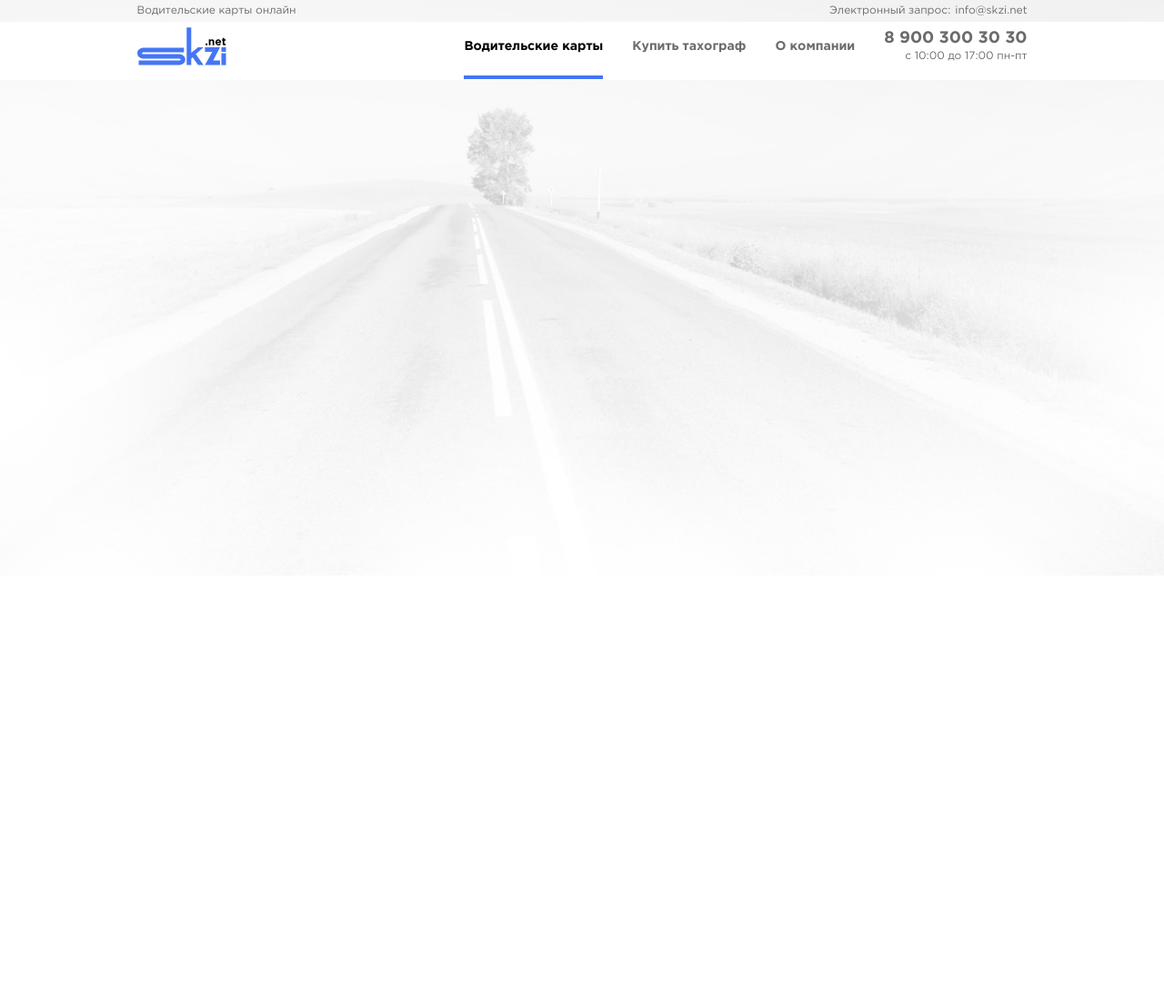
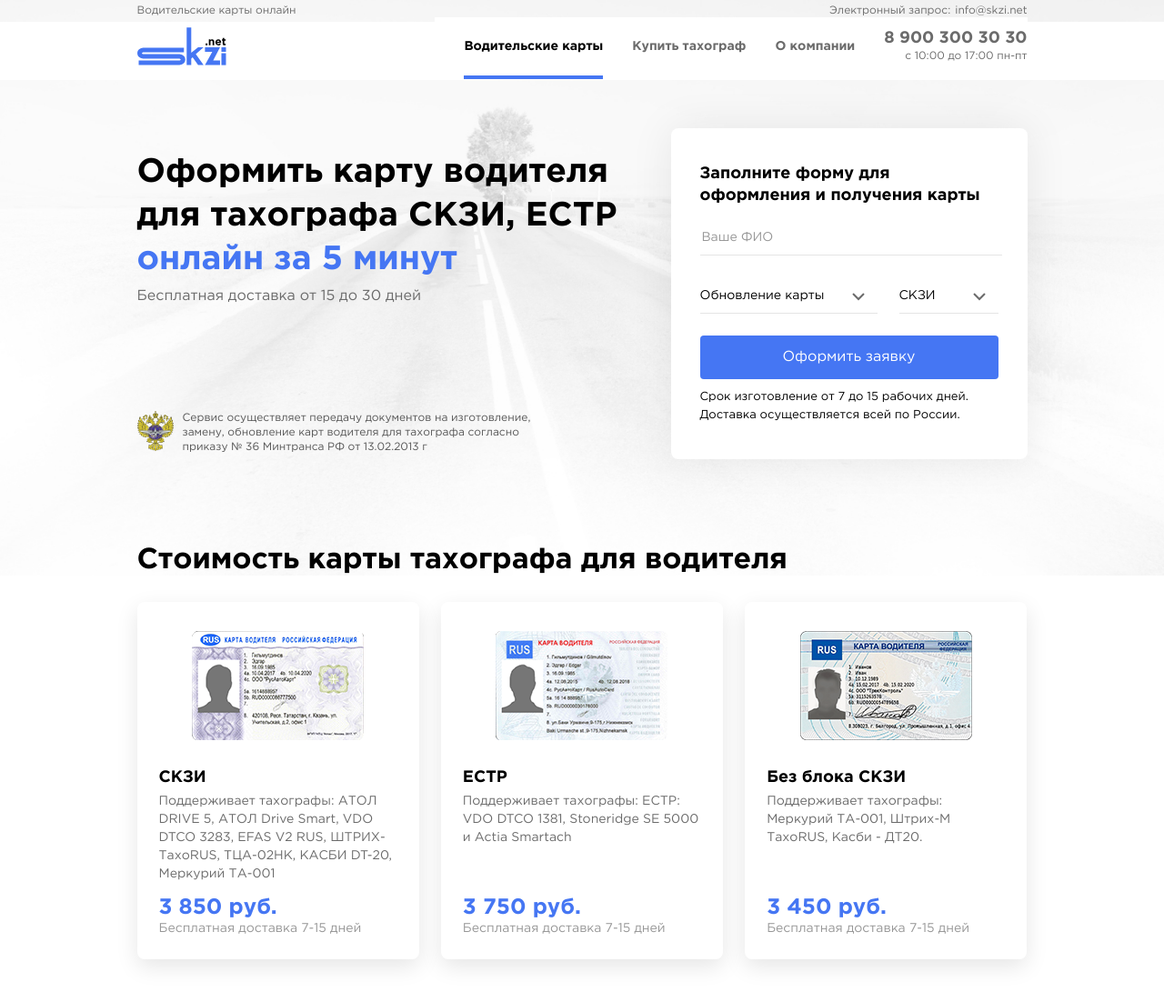
Before and after one commit to kashmir1/skzi, a website: page source/index.html in a window 1280 px wide. Shown: the whole page at 91% size. Before the commit the page ends 800 px from the top, so only its background shows below. Drawn offline with nearby package versions, Linux system fonts and the light colour scheme; files whose address does not match are found by name.

Commit message:
фикс меню

```diff
--- a/source/index.html
+++ b/source/index.html
@@ -60,97 +60,97 @@
      </div>
  </header>
 
-<!--<main class="main-page">-->
-<!--  <div class="container">-->
-<!--    <section class="card-create">-->
-<!--      <div class="card-create__left-col">-->
-<!--        <h1>Оформить карту водителя для тахографа СКЗИ, ЕСТР</h1><span class="titles__h1&#45;&#45;blue">онлайн за 5 минут </span>-->
-<!--        <span class="card-create__subtext">Бесплатная доставка от 15 до 30 дней</span>-->
-<!--        <span class="card-create__rule">-->
-<!--      Сервис осуществляет передачу документов на изготовление, замену, обновление карт водителя для тахографа согласно приказу № 36 Минтранса РФ от 13.02.2013 г-->
-<!--    </span>-->
-<!--      </div>-->
+<main class="main-page">
+  <div class="container">
+    <section class="card-create">
+      <div class="card-create__left-col">
+        <h1>Оформить карту водителя для тахографа СКЗИ, ЕСТР</h1><span class="titles__h1--blue">онлайн за 5 минут </span>
+        <span class="card-create__subtext">Бесплатная доставка от 15 до 30 дней</span>
+        <span class="card-create__rule">
+      Сервис осуществляет передачу документов на изготовление, замену, обновление карт водителя для тахографа согласно приказу № 36 Минтранса РФ от 13.02.2013 г
+    </span>
+      </div>
 
-<!--      <div class="form__small-form">-->
-<!--      <form class="form" action="" method="post">-->
-<!--          <h2>Заполните форму для оформления и получения карты</h2>-->
-<!--        <label class="form__label">-->
-<!--          <input class="form__input" type="text" placeholder="Ваше ФИО" required>-->
-<!--          <span class="form__span">Ваше ФИО</span>-->
-<!--        </label>-->
+      <div class="form__small-form">
+      <form class="form" action="" method="post">
+          <h2>Заполните форму для оформления и получения карты</h2>
+        <label class="form__label">
+          <input class="form__input" type="text" placeholder="Ваше ФИО" required>
+          <span class="form__span">Ваше ФИО</span>
+        </label>
 
-<!--          <div class="form__select-wrapper">-->
-<!--            <div class="custom-select form__select-type">-->
-<!--              <select>-->
-<!--                <option value="0">Тип заявления</option>-->
-<!--                <option value="1" selected>Обновление карты</option>-->
-<!--                <option value="2">Новая карта</option>-->
-<!--                <option value="3">Замена карты</option>-->
-<!--              </select>-->
-<!--              <span class="form__span-select">Тип заявления</span>-->
-<!--            </div>-->
-<!--            <div class="custom-select form__select-card-type">-->
-<!--              <select>-->
-<!--                <option value="0">Тип карты</option>-->
-<!--                <option value="1" selected>СКЗИ</option>-->
-<!--                <option value="2">ЕСТР</option>-->
-<!--                <option value="3">без СКЗИ</option>-->
-<!--              </select>-->
-<!--              <span class="form__span-select">Тип карты</span>-->
-<!--            </div>-->
-<!--          </div>-->
-<!--          <a class="form__button" id="myBtn" href="">Оформить заявку</a>-->
-<!--        <span class="form__note">Срок изготовление от 7 до 15 рабочих дней.-->
-<!--Доставка осуществляется всей по России.-->
-<!--</span>-->
-<!--      </form>-->
-<!--      </div>-->
-<!--    </section>-->
-<!--    <section class="card-price">-->
-<!--      <h2>Стоимость карты тахографа для водителя</h2>-->
-<!--      <ul class="card-price__list">-->
-<!--        <li class="card-price__item">-->
-<!--          <img class="card-price__img" src="img/skzi-card.png" alt="">-->
-<!--          <div class="card-price__item-content">-->
-<!--            <h3 class="card-price__title">СКЗИ</h3>-->
-<!--            <p class="card-price__desc">-->
-<!--              Поддерживает тахографы: АТОЛ DRIVE 5, АТОЛ Drive Smart, VDO DTCO 3283, EFAS V2 RUS, ШТРИХ-ТахоRUS, ТЦА-02НК, КАСБИ DT-20, Меркурий ТА-001-->
-<!--            </p>-->
-<!--          </div>-->
-<!--          <div class="card-price__item-bottom">-->
-<!--            <span class="card-price__price">3 850 руб.</span>-->
-<!--            <span class="card-price__delivery">Бесплатная доставка 7-15 дней</span>-->
-<!--          </div>-->
-<!--        </li>-->
+          <div class="form__select-wrapper">
+            <div class="custom-select form__select-type">
+              <select>
+                <option value="0">Тип заявления</option>
+                <option value="1" selected>Обновление карты</option>
+                <option value="2">Новая карта</option>
+                <option value="3">Замена карты</option>
+              </select>
+              <span class="form__span-select">Тип заявления</span>
+            </div>
+            <div class="custom-select form__select-card-type">
+              <select>
+                <option value="0">Тип карты</option>
+                <option value="1" selected>СКЗИ</option>
+                <option value="2">ЕСТР</option>
+                <option value="3">без СКЗИ</option>
+              </select>
+              <span class="form__span-select">Тип карты</span>
+            </div>
+          </div>
+          <a class="form__button" id="myBtn" href="">Оформить заявку</a>
+        <span class="form__note">Срок изготовление от 7 до 15 рабочих дней.
+Доставка осуществляется всей по России.
+</span>
+      </form>
+      </div>
+    </section>
+    <section class="card-price">
+      <h2>Стоимость карты тахографа для водителя</h2>
+      <ul class="card-price__list">
+        <li class="card-price__item">
+          <img class="card-price__img" src="img/skzi-card.png" alt="">
+          <div class="card-price__item-content">
+            <h3 class="card-price__title">СКЗИ</h3>
+            <p class="card-price__desc">
+              Поддерживает тахографы: АТОЛ DRIVE 5, АТОЛ Drive Smart, VDO DTCO 3283, EFAS V2 RUS, ШТРИХ-ТахоRUS, ТЦА-02НК, КАСБИ DT-20, Меркурий ТА-001
+            </p>
+          </div>
+          <div class="card-price__item-bottom">
+            <span class="card-price__price">3 850 руб.</span>
+            <span class="card-price__delivery">Бесплатная доставка 7-15 дней</span>
+          </div>
+        </li>
 
-<!--        <li class="card-price__item">-->
-<!--          <img class="card-price__img" src="img/estr-card.png" alt="">-->
-<!--          <div class="card-price__item-content">-->
-<!--            <h3 class="card-price__title">ЕСТР</h3>-->
-<!--            <p class="card-price__desc">-->
-<!--              Поддерживает тахографы: ЕСТР: VDO DTCO 1381, Stoneridge SE 5000 и Actia Smartach-->
-<!--            </p>-->
-<!--          </div>-->
-<!--          <div class="card-price__item-bottom">-->
-<!--            <span class="card-price__price">3 750 руб.</span>-->
-<!--            <span class="card-price__delivery">Бесплатная доставка 7-15 дней</span>-->
-<!--          </div>-->
-<!--        </li>-->
-<!--        <li class="card-price__item">-->
-<!--          <img class="card-price__img" src="img/no-skzi-card.png" alt="">-->
-<!--          <div class="card-price__item-content">-->
-<!--            <h3 class="card-price__title">Без блока СКЗИ</h3>-->
-<!--            <p class="card-price__desc">-->
-<!--              Поддерживает тахографы: Меркурий ТА-001, Штрих-М ТахоRUS, Касби - ДТ20.-->
-<!--            </p>-->
-<!--          </div>-->
-<!--          <div class="card-price__item-bottom">-->
-<!--            <span class="card-price__price">3 450 руб.</span>-->
-<!--            <span class="card-price__delivery">Бесплатная доставка 7-15 дней</span>-->
-<!--          </div>-->
-<!--        </li>-->
-<!--      </ul>-->
-<!--    </section>-->
+        <li class="card-price__item">
+          <img class="card-price__img" src="img/estr-card.png" alt="">
+          <div class="card-price__item-content">
+            <h3 class="card-price__title">ЕСТР</h3>
+            <p class="card-price__desc">
+              Поддерживает тахографы: ЕСТР: VDO DTCO 1381, Stoneridge SE 5000 и Actia Smartach
+            </p>
+          </div>
+          <div class="card-price__item-bottom">
+            <span class="card-price__price">3 750 руб.</span>
+            <span class="card-price__delivery">Бесплатная доставка 7-15 дней</span>
+          </div>
+        </li>
+        <li class="card-price__item">
+          <img class="card-price__img" src="img/no-skzi-card.png" alt="">
+          <div class="card-price__item-content">
+            <h3 class="card-price__title">Без блока СКЗИ</h3>
+            <p class="card-price__desc">
+              Поддерживает тахографы: Меркурий ТА-001, Штрих-М ТахоRUS, Касби - ДТ20.
+            </p>
+          </div>
+          <div class="card-price__item-bottom">
+            <span class="card-price__price">3 450 руб.</span>
+            <span class="card-price__delivery">Бесплатная доставка 7-15 дней</span>
+          </div>
+        </li>
+      </ul>
+    </section>
 <!--    <section class="about-card">-->
 <!--      <h2>Что такое карта водителя ?</h2>-->
 <!--      <div class="about-card__wrapper">-->
@@ -416,8 +416,8 @@
 
 <!--    </section>-->
 
-<!--  </div>-->
-<!--</main>-->
+  </div>
+</main>
 
 <!--<footer class="footer">-->
 <!--  <div class="container">-->
--- a/source/sass/blocks/header.scss
+++ b/source/sass/blocks/header.scss
@@ -40,10 +40,10 @@
 
 .header__main-bar {
   background-color: #ffffff;
-  height: 64px;
   padding-bottom: 10px;
   box-sizing: border-box;
   @media (min-width: $desktop-width) {
+    height: 64px;
     display: flex;
     align-items: center;
   }
--- a/source/sass/blocks/navigation.scss
+++ b/source/sass/blocks/navigation.scss
@@ -1,5 +1,8 @@
 .navigation {
   margin-top: 33px;
+  background-color: #ffffff;
+  z-index: 1000;
+
   @media (min-width: $desktop-width) {
     margin-top: 0;
     display: flex;
@@ -12,6 +15,7 @@
   padding: 0;
   margin: 0;
   font-size: 20px;
+
 
   @media (min-width: $desktop-width) {
     display: flex;
```
Also changed, not shown: source/css/style.css, 1 other file.
